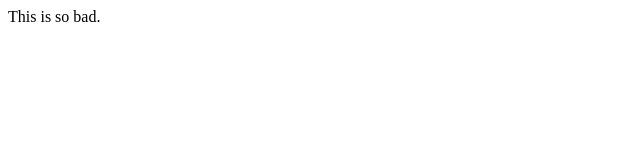
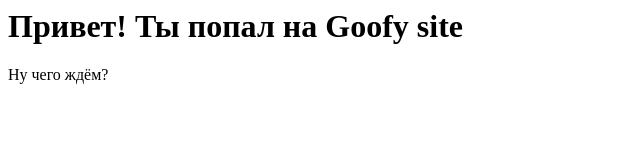
Before and after one commit to samir20210/Goofy_site, a plain HTML site: page main.html in a window 1280 px wide. Shown: the whole page, without its empty margins (0-640 px from the left). Drawn offline with Linux system fonts and the light colour scheme.

Commit message:
Update main.html

```diff
--- a/main.html
+++ b/main.html
@@ -1,6 +1,7 @@
 <head>
-  <title>goofy</title>
+  <title>goofy site</title>
 </head>
 <body>
-  This is so bad.
+  <h1>Привет! Ты попал на Goofy site</h1>
+  Ну чего ждём?
 </body>
```
